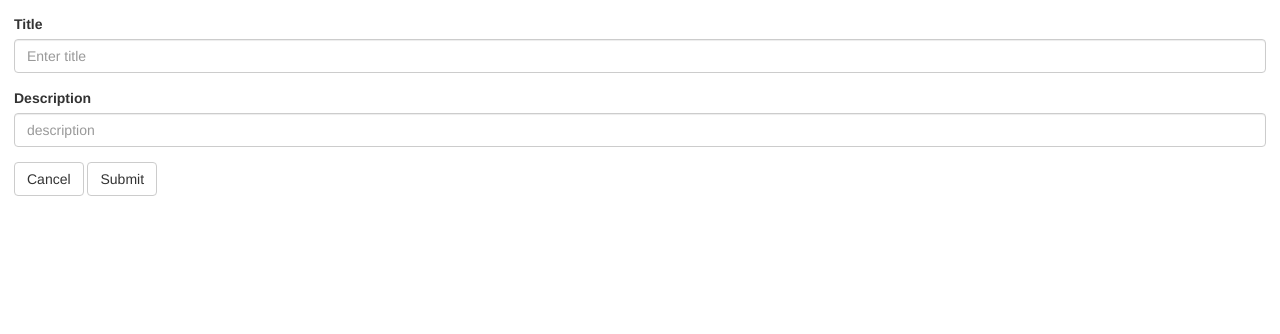
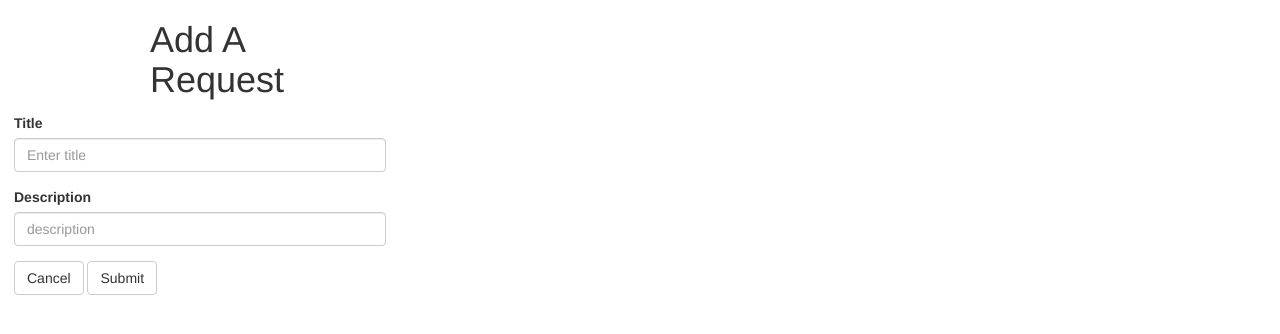
Before and after one commit to AdamPLeBlanc/site_request_project, a Django app: a page that uses site_request_app/templates/site_request_app/base_addrequest.html in a window 1280 px wide. Shown: the top 334 px of the page. Run offline with Django 3.2, Linux system fonts and the light colour scheme; some libraries are stand-ins or nearby versions.

Commit message:
updated look of add request page

```diff
--- a/site_request_app/static/site_request_app/css/style1.css
+++ b/site_request_app/static/site_request_app/css/style1.css
@@ -15,6 +15,10 @@
     overflow-y:auto;
     height: 500px;
     width: 100%;
+}
+
+.input-form{
+    max-width: 400px;
 }
 
 header{
--- a/site_request_app/templates/site_request_app/base_addrequest.html
+++ b/site_request_app/templates/site_request_app/base_addrequest.html
@@ -3,6 +3,8 @@
 {% if error_message %}<p><strong>{{ error_message }}</strong></p>{% endif %}
 
 {% block content %}
+        <div class="input-form">
+        <header><h1>Add A Request</h1></header>
         <form class="request-form" action="{% url 'requests:processaddrequest' %}" method="post">
           {% csrf_token %}
           <div class="form-group">
@@ -16,4 +18,5 @@
           <button type="submit" formaction="{% url 'requests:index' %}" formethod="get" class="btn btn-default">Cancel</button>
           <button type="submit" class="btn btn-default">Submit</button>
         </form>
+        </div>
 {% endblock %}
```
